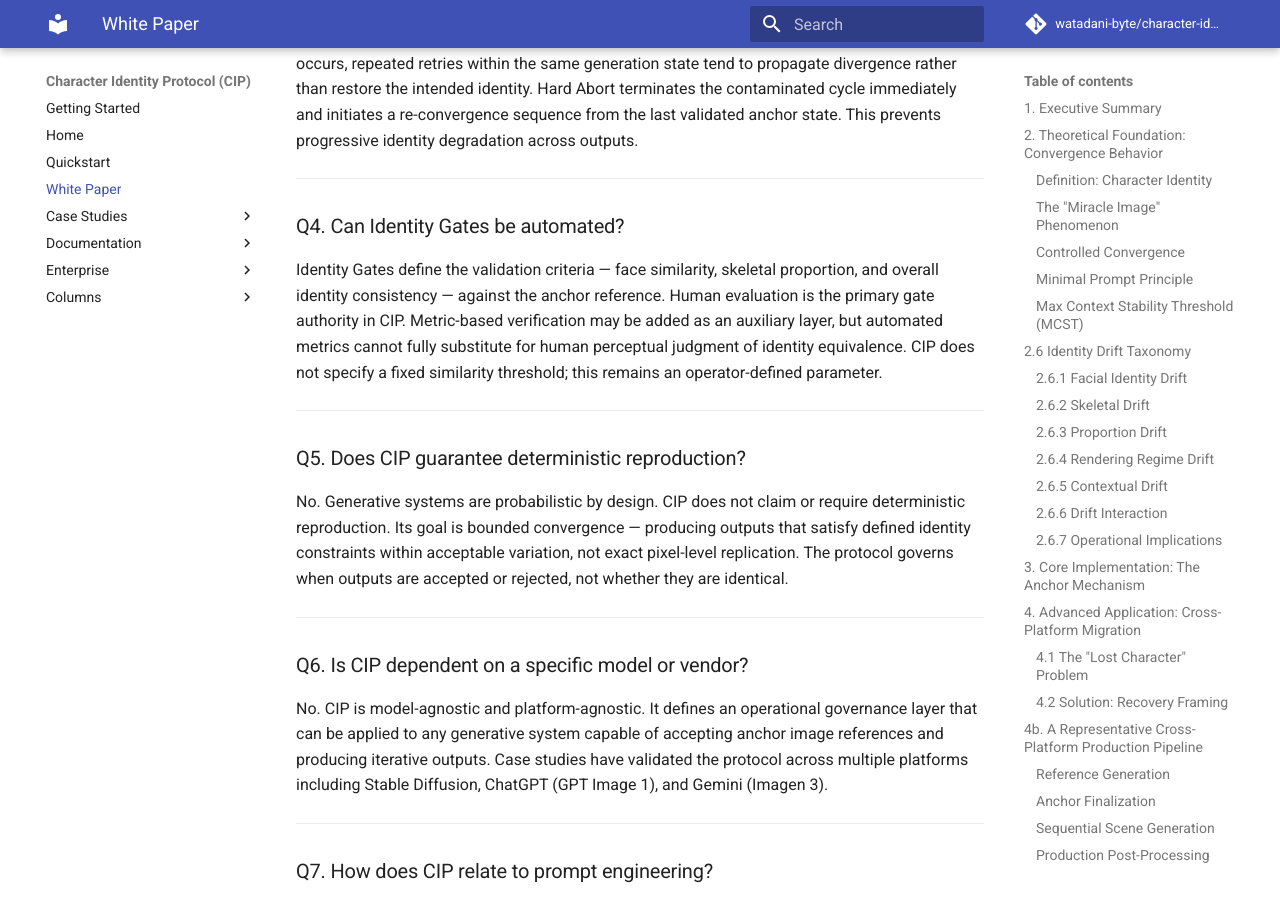
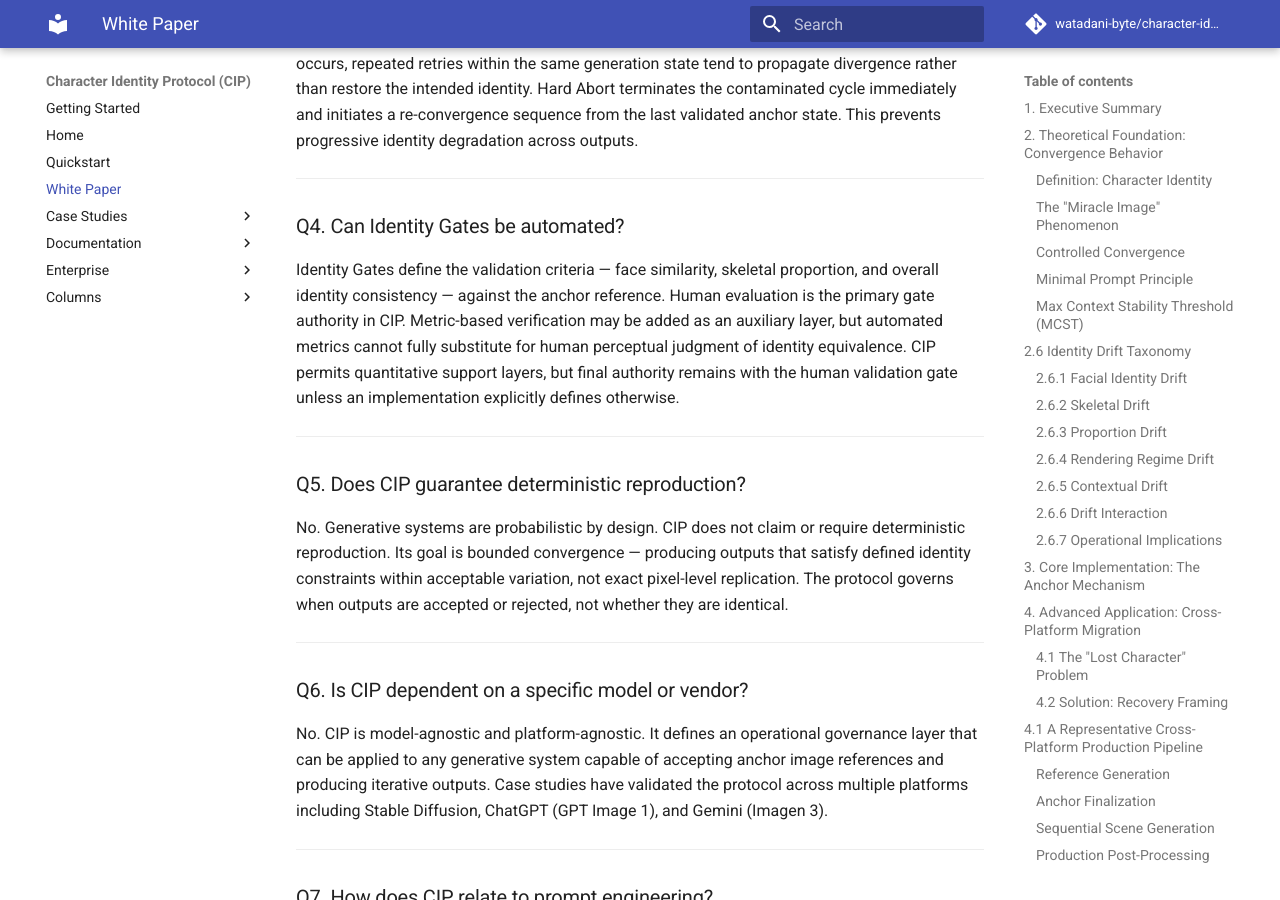
Before and after one commit to watadani-byte/character-identity-protocol, an MkDocs documentation site: the page built from docs/whitepaper_v1.md, in a window 1280 px wide and 900 px high, scrolled down 15294 px. Built offline with MkDocs 1.6.1 and Material for MkDocs 9.7.7, drawn with Linux system fonts in a browser that asks for light colours; comment, search, counter and statistics services are not loaded; some of the changed text lies outside the part shown.

Commit message:
Update whitepaper_v1.md

```diff
--- a/docs/whitepaper_v1.md
+++ b/docs/whitepaper_v1.md
@@ -258,7 +258,7 @@ Successfully demonstrated in migrating a lost Stable Diffusion character into GP
 
 ---
 
-## 4b. A Representative Cross-Platform Production Pipeline
+## 4.1 A Representative Cross-Platform Production Pipeline
 
 The following section describes one practical implementation path for CIP-governed character identity stabilization within the current generative AI ecosystem.
 
@@ -280,7 +280,7 @@ Anchor finalization is performed within composable or highly controllable genera
 
 Sequential scene generation is delegated to inference-capable generation systems that accept anchor references and minimal prompts as inputs (e.g., GPT Image 1.5 or Nano Banana).
 
-This stage operates under full CIP governance. After each generation cycle, identity validation gates are applied. When drift is detected, recovery mechanisms such as hard-abort mechanisms may be triggered.
+This stage operates under full CIP governance. After each generation cycle, identity validation gates are applied. When drift is detected, Hard Abort may be triggered to terminate the contaminated cycle and initiate re-convergence.
 
 ### Production Post-Processing
 
@@ -577,7 +577,7 @@ Generative models do not self-correct identity drift through continued sampling.
 
 ### Q4. Can Identity Gates be automated?
 
-Identity Gates define the validation criteria — face similarity, skeletal proportion, and overall identity consistency — against the anchor reference. Human evaluation is the primary gate authority in CIP. Metric-based verification may be added as an auxiliary layer, but automated metrics cannot fully substitute for human perceptual judgment of identity equivalence. CIP does not specify a fixed similarity threshold; this remains an operator-defined parameter.
+Identity Gates define the validation criteria — face similarity, skeletal proportion, and overall identity consistency — against the anchor reference. Human evaluation is the primary gate authority in CIP. Metric-based verification may be added as an auxiliary layer, but automated metrics cannot fully substitute for human perceptual judgment of identity equivalence. CIP permits quantitative support layers, but final authority remains with the human validation gate unless an implementation explicitly defines otherwise.
 
 ---
 
@@ -689,4 +689,4 @@ Cross-platform character persistence under CIP therefore depends on the anchor a
 
 This property is particularly relevant for production workflows that span multiple tools — for example, initial character development in one system, iterative scene generation in another, and final post-processing in a third. CIP provides the governance layer that maintains identity continuity across these transitions.
 
-The operational implication for IP asset management is significant. Character identity assets in generative AI production environments are not defined by a prompt or a model configuration, but by a validated anchor image and the governance protocol that governs its use. This reframes character asset management from a prompt engineering problem to an operational governance problem — one that CIP is specifically designed to address.
+The operational implication for IP asset management is significant. Character identity assets in generative AI production environments are not defined by a prompt or a model configuration, but by a validated anchor image and the governance protocol that governs its use. This reframes character asset management in generative systems from a prompt engineering problem into an operational governance problem — the problem space CIP is designed to govern.
```
